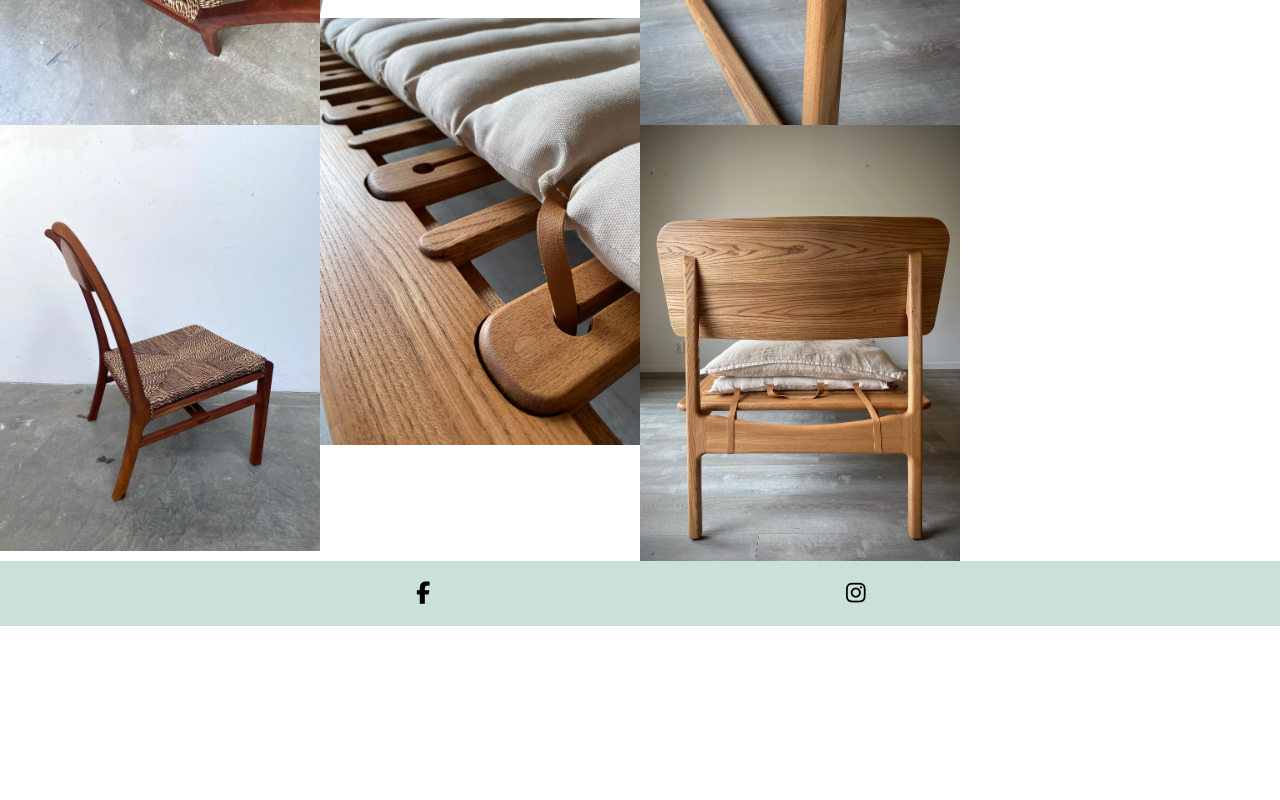
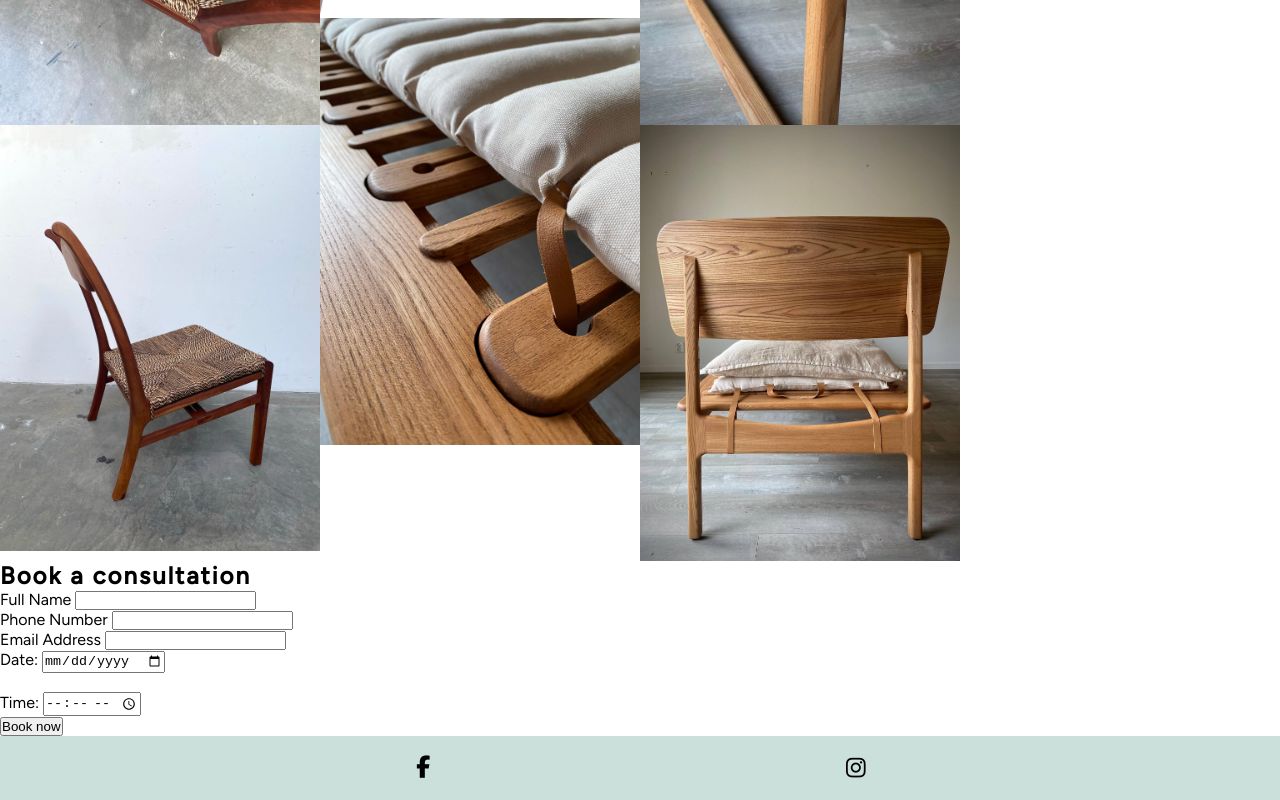
Before and after one commit to luddehs/wood-wellness, a plain HTML site: page index.html in a window 1280 px wide. Shown: the part 2196-2996 px from the top of the page. Before the commit the page ends 2822 px from the top, so only its background shows below. Drawn offline with Linux system fonts and the light colour scheme.

Commit message:
Add form section

```diff
--- a/index.html
+++ b/index.html
@@ -84,6 +84,33 @@
 
     </section>
 
+    <section>
+        <section id="signup">
+            <form id="signup-form" method="POST" action="https://formdump.codeinstitute.net">
+                <h2>Book a consultation</h2>
+                <label for="full-name">Full Name</label>
+                <input type="text" name="full-name" id="full-name" class="text-input" required>
+                <br>
+                <label for="phone-number">Phone Number</label>
+                <input type="text" name="phone-number" id="phone-number" class="text-input" required>
+                <br>
+                <label for="email-address">Email Address</label>
+                <input type="email" name="email-address" id="email-address" class="text-input" required>
+                <br>
+                <div class="date">
+                    <label for="date">Date:</label>
+                    <input type="date" name="date" value="" required></input>
+                </div>
+                <br>
+                <div>
+                    <label for="time">Time:</label>
+                    <input type="time" name="time" value="" required></input>
+                </div>
+                <button type="submit" class="join-button">Book now</button>
+            </form>
+        </section>
+    </section>
+
     <!-- Footer -->
     <footer>
         <ul id="social">
```
